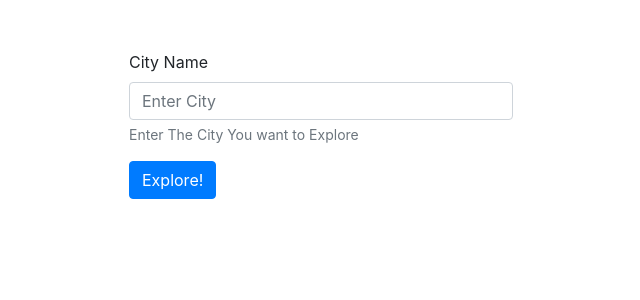
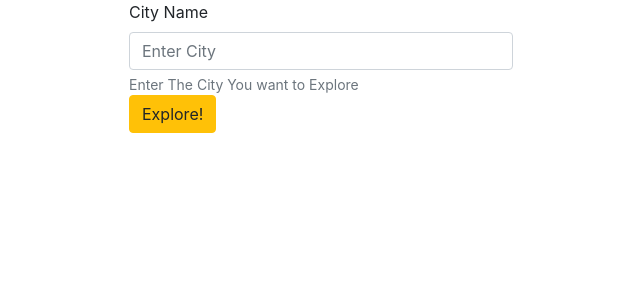
Before and after one commit to mmohiesen96/City-Explorer, a React (Create React App) app: page / in a window 1280 px wide. Shown: the top 300 px of the page, without its empty margins (319-959 px from the left). Built offline with nearby package versions, Linux system fonts and the light colour scheme.

Commit message:
CSS EDIT

```diff
--- a/src/App.css
+++ b/src/App.css
@@ -39,16 +39,18 @@
 
 Form{
   width: 30%;
-  margin: 50px auto;
+  margin: auto;
   clear: both;
 }
 
 .card{
   padding: 0;
   width: 30%;
-  margin: 50px auto;
-  display: inline-block;
+  float: left;
+  color: whitesmoke;
+
 }
+.weatherCard{
+  margin-left: 30px;
 
-.weatherCard{
 }
--- a/src/App.js
+++ b/src/App.js
@@ -31,7 +31,6 @@ class App extends React.Component {
       let city = await axios.get(locationLink);
       this.setState({
         foundQuery: city.data[0],
-        displayCard: true,
         showMap: true,
         showAlert: false,
         weatherInfo: weatherData.data,
@@ -47,7 +46,6 @@ class App extends React.Component {
       })
     }
 
-    this.forceUpdate();
 
   }
 
@@ -66,8 +64,19 @@ class App extends React.Component {
             Enter a proper City name Please !!
         </Alert>
         }
-{
-          this.state.displayCard &&
+                <Form onSubmit={this.getQuery}>
+          <Form.Group controlId="formBasicEmail">
+            <Form.Label>City Name</Form.Label>
+            <Form.Control type="text" placeholder="Enter City" onChange={this.updateResultQuery} />
+            <Form.Text className="text-muted">
+              Enter The City You want to Explore
+    </Form.Text>
+          <Button variant="warning" type="submit">
+            Explore!
+  </Button>
+          </Form.Group>
+  {
+          this.state.showMap &&
           <Card style={{ width: '18rem' }}>
             <Card.Img variant="top" src={`https://maps.locationiq.com/v3/staticmap?key=pk.80438a552b9686e0e4dace4a068a30eb&q=&center=${this.state.foundQuery.lat},${this.state.foundQuery.lon}`} />
             <Card.Body>
@@ -79,17 +88,6 @@ class App extends React.Component {
             </Card.Body>
           </Card>
         }
-                <Form onSubmit={this.getQuery}>
-          <Form.Group controlId="formBasicEmail">
-            <Form.Label>City Name</Form.Label>
-            <Form.Control type="text" placeholder="Enter City" onChange={this.updateResultQuery} />
-            <Form.Text className="text-muted">
-              Enter The City You want to Explore
-    </Form.Text>
-          </Form.Group>
-          <Button variant="primary" type="submit">
-            Explore!
-  </Button>
         </Form>
           {
           this.state.showWeather &&
```
